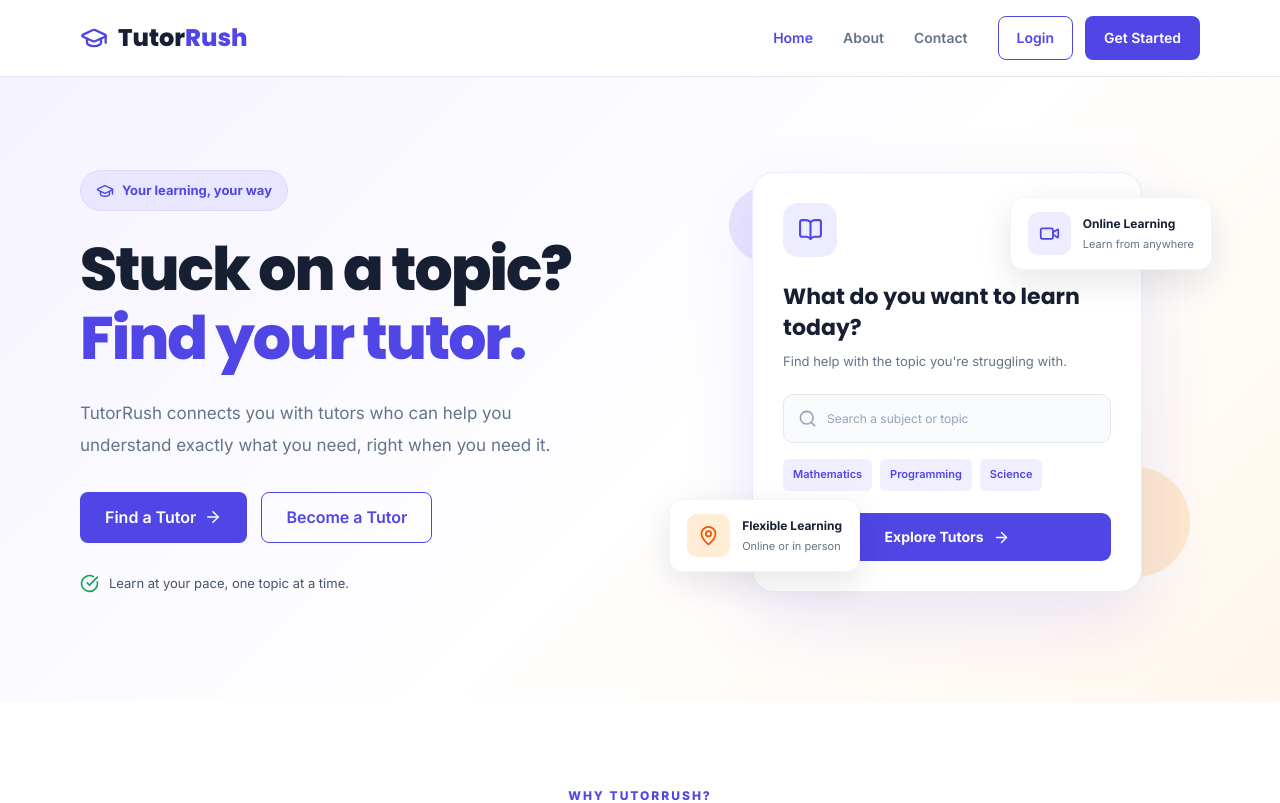
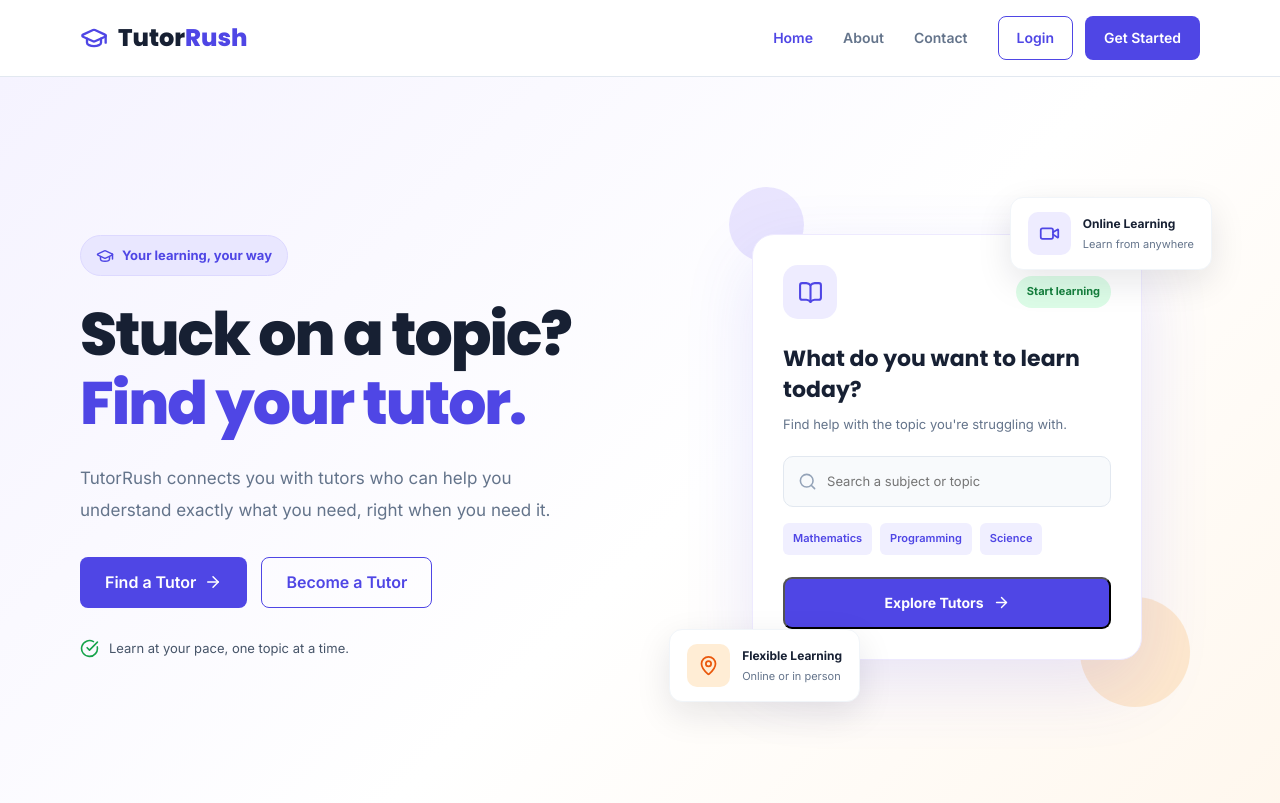
Before and after one commit to Anisha11219/TutorRush_frontend, a React (Vite) app: page / in a window 1280 px wide. Shown: the top 803 px of the page. Built offline with nearby package versions, Linux system fonts and the light colour scheme.

Commit message:
Fix hero card: working search, clickable topics, floating cards no longer overflow

```diff
--- a/src/pages/Home.jsx
+++ b/src/pages/Home.jsx
@@ -1,4 +1,5 @@
-import { Link } from 'react-router-dom';
+import { useState } from 'react';
+import { Link, useNavigate } from 'react-router-dom';
 import {
   Search,
   BookOpen,
@@ -12,8 +13,24 @@ import {
   Star
 } from 'lucide-react';
 import MainLayout from '../layouts/MainLayout.jsx';
+import '../styles/hero-fix.css';
+
+const heroTopics = ['Mathematics', 'Programming', 'Science'];
 
 function Home() {
+  const [query, setQuery] = useState('');
+  const navigate = useNavigate();
+
+  const goToSearch = (text) => {
+    const term = text.trim();
+    navigate(term ? `/student/tutors?q=${encodeURIComponent(term)}` : '/student/tutors');
+  };
+
+  const handleSearch = (event) => {
+    event.preventDefault();
+    goToSearch(query);
+  };
+
   return (
     <MainLayout>
       <section className="hero">
@@ -65,20 +82,32 @@ function Home() {
               <h3>What do you want to learn today?</h3>
               <p>Find help with the topic you're struggling with.</p>
 
-              <div className="hero-search-item">
+              <form className="hero-search-form" onSubmit={handleSearch} role="search">
                 <Search size={19} />
-                <span>Search a subject or topic</span>
+                <input
+                  type="search"
+                  value={query}
+                  onChange={(event) => setQuery(event.target.value)}
+                  placeholder="Search a subject or topic"
+                  aria-label="Search a subject or topic"
+                />
+              </form>
+
+              <div className="hero-topic-list">
+                {heroTopics.map((topic) => (
+                  <button type="button" key={topic} onClick={() => goToSearch(topic)}>
+                    {topic}
+                  </button>
+                ))}
               </div>
 
-              <div className="hero-topic-list">
-                <span>Mathematics</span>
-                <span>Programming</span>
-                <span>Science</span>
-              </div>
-
-              <Link to="/register" className="hero-card-button">
+              <button
+                type="button"
+                className="hero-card-button"
+                onClick={() => goToSearch(query)}
+              >
                 Explore Tutors <ArrowRight size={17} />
-              </Link>
+              </button>
             </div>
 
             <div className="floating-card floating-card-top">
--- /dev/null
+++ b/src/styles/hero-fix.css
@@ -0,0 +1,74 @@
+.hero-visual {
+  padding: 72px 28px;
+  min-height: 0;
+}
+
+.floating-card-top {
+  top: 6px;
+  right: 0;
+}
+
+.floating-card-bottom {
+  bottom: 6px;
+  left: 0;
+}
+
+.floating-card {
+  max-width: calc(100% - 8px);
+}
+
+.hero-search-form {
+  display: flex;
+  align-items: center;
+  gap: 10px;
+  padding: 0 14px;
+  color: #94a3b8;
+  background: #f8fafc;
+  border: 1px solid var(--border);
+  border-radius: 10px;
+}
+
+.hero-search-form:focus-within {
+  border-color: var(--primary);
+  box-shadow: 0 0 0 3px rgba(79, 70, 229, 0.12);
+}
+
+.hero-search-form input {
+  flex: 1;
+  min-width: 0;
+  padding: 14px 0;
+  color: #0f172a;
+  background: transparent;
+  border: 0;
+  outline: 0;
+  font: inherit;
+  font-size: 13px;
+}
+
+.hero-topic-list button {
+  padding: 7px 10px;
+  color: #4f46e5;
+  background: #f0efff;
+  border: 0;
+  border-radius: 6px;
+  font: inherit;
+  font-size: 11px;
+  font-weight: 600;
+  cursor: pointer;
+  transition: 0.2s ease;
+}
+
+.hero-topic-list button:hover {
+  color: #ffffff;
+  background: var(--primary);
+}
+
+@media (max-width: 650px) {
+  .hero-visual {
+    padding: 64px 0;
+  }
+
+  .floating-card {
+    padding: 10px 12px;
+  }
+}
```
